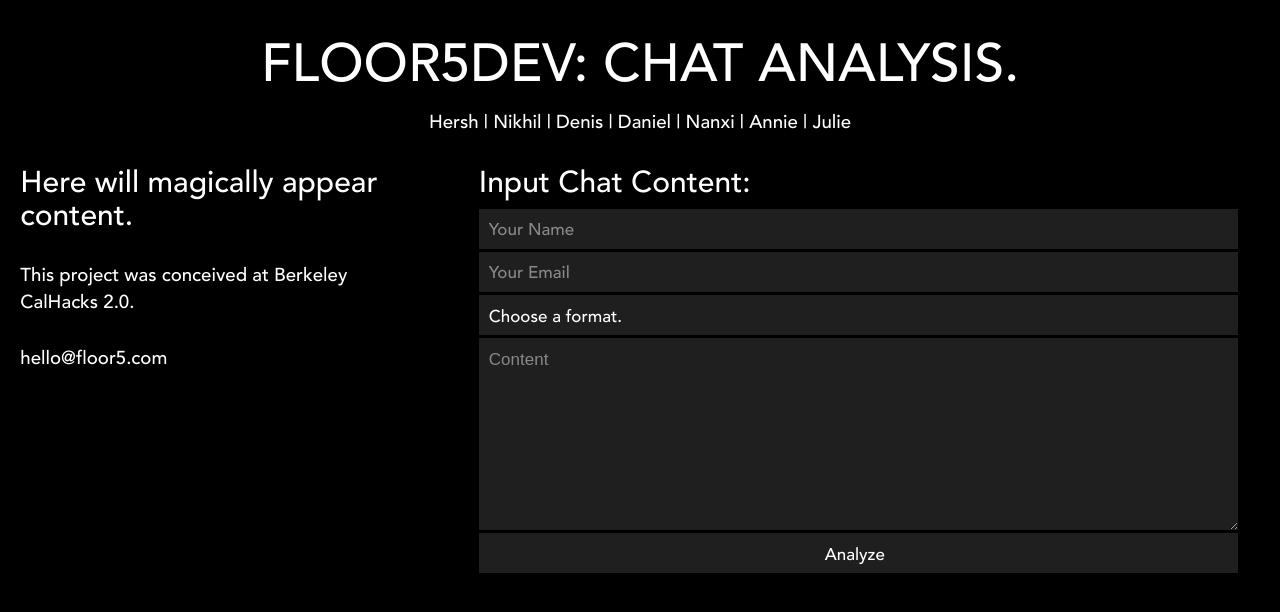
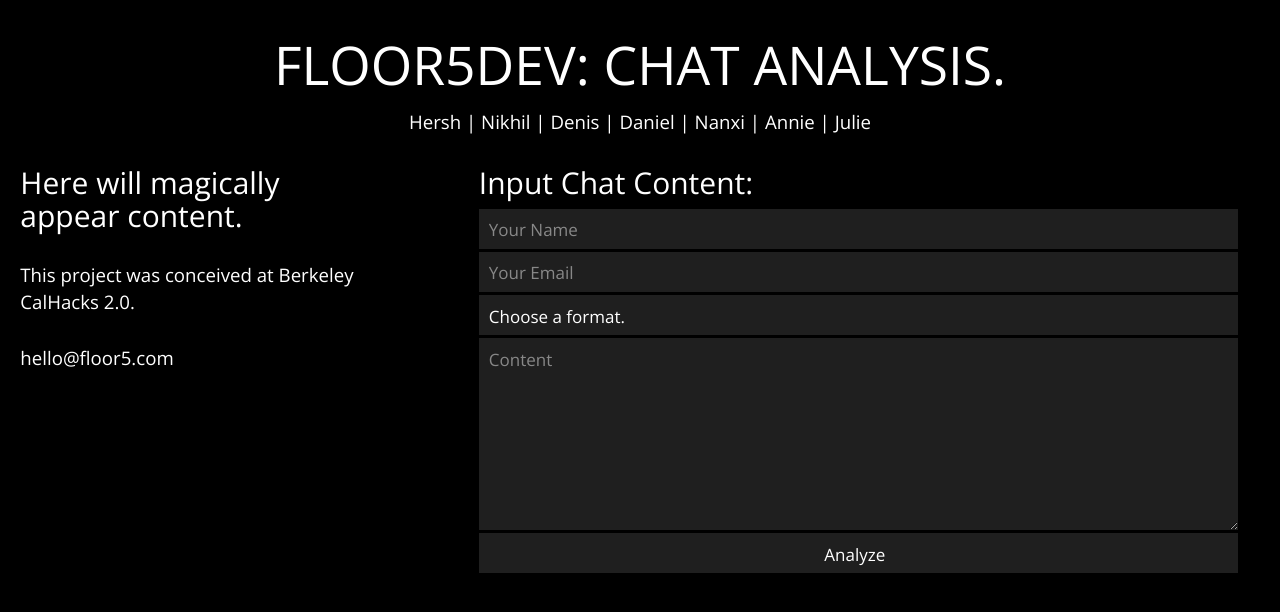
Before and after one commit to hbhargava7/TheBigPicture, a plain HTML site: page Codefiles/index.html in a window 1280 px wide. Drawn offline with nearby package versions, Linux system fonts and the light colour scheme; a script that the page names is missing; files whose address does not match are found by name.

Commit message:
Fixed Font Issues
Signed-off-by: Hersh Bhargava <hershkbhargava@gmail.com>

```diff
--- a/Codefiles/css/main.css
+++ b/Codefiles/css/main.css
@@ -89,7 +89,7 @@ a:hover, a:focus {
 }
 #nav-list a {
 	color: #b8b7ad;
-    font-family: 'Avenir-Medium';
+                font-family: 'Source Sans Pro', sans-serif;
 }
 
 #nav-list a:hover,
@@ -114,7 +114,7 @@ a:hover, a:focus {
 }
 #footer p {
 	color: #6A6968;
-    font-family: 'Avenir-Medium';
+                font-family: 'Source Sans Pro', sans-serif;
     font-size: 14px;
     text-align: center;
 }
@@ -207,7 +207,7 @@ video #mainVideo {
     width: auto;
     left: 50%;
     right: 50%;
-    font-family: 'Avenir-Medium';
+                font-family: 'Source Sans Pro', sans-serif;
 }
 
 /*Presenting Slideout*/
--- a/Codefiles/index.html
+++ b/Codefiles/index.html
@@ -2,6 +2,8 @@
     <head>
         <title>Floor5Dev Chat Analysis — Input</title>
 
+        <link href='https://fonts.googleapis.com/css?family=Source+Sans+Pro' rel='stylesheet' type='text/css'>
+        <link href='https://fonts.googleapis.com/css?family=Open+Sans' rel='stylesheet' type='text/css'>
         <link rel="stylesheet" href="http://maxcdn.bootstrapcdn.com/bootstrap/3.2.0/css/bootstrap.min.css">
         <script src="https://ajax.googleapis.com/ajax/libs/jquery/1.11.1/jquery.min.js"></script>
         <script src="http://maxcdn.bootstrapcdn.com/bootstrap/3.2.0/js/bootstrap.min.js"></script>
@@ -9,7 +11,6 @@
         <link href="css/normalize.css" rel="stylesheet" type="text/css">
         <link href="css/main.css" rel="stylesheet" type="text/css">
 
-        <link href="graphics/fonts/Avenir_Medium/Avenir-Medium.css" rel="stylesheet" type="text/css">
 
         <style type="text/css">
         #main-wrapper {
@@ -20,7 +21,7 @@
             min-height: 500px;
         }
         h1 {
-            font-family: 'Avenir-Medium';
+            font-family: 'Open Sans', sans-serif;
             font-weight: lighter;
             text-align: center;
             font-size: 40pt
@@ -29,7 +30,7 @@
             -webkit-appearance: none;
             -webkit-border-radius: 0px;
 
-            font-family:'Avenir-Medium';
+            font-family: 'Open Sans', sans-serif;
             font-size:17px;
             display:block;
             font-weight: lighter;
@@ -55,7 +56,7 @@
             transition:background-color 0.2s ease-out
         }
         input {
-            font-family:'Avenir-Medium';
+            font-family: 'Open Sans', sans-serif;
             font-size:17px;
             display:block;
             font-weight: lighter;
@@ -94,7 +95,7 @@
         }
         textarea {
             position: relative;
-            font-family:goodbook,arial,sans-serif;
+            font-family: 'Open Sans', sans-serif;
             font-size:17px;
             display:block;
             width:90%;
@@ -174,11 +175,11 @@
             width: 90%
         }
         h2 {
-            font-family: 'Avenir-Medium';
+            font-family: 'Open Sans', sans-serif;
             font-weight: lighter;
         }
         p {
-            font-family: 'Avenir-Medium';
+            font-family: 'Open Sans', sans-serif;
             font-weight: lighter;
             font-size: 14pt;
         }
```
Also changed, not shown: 1 other file.
